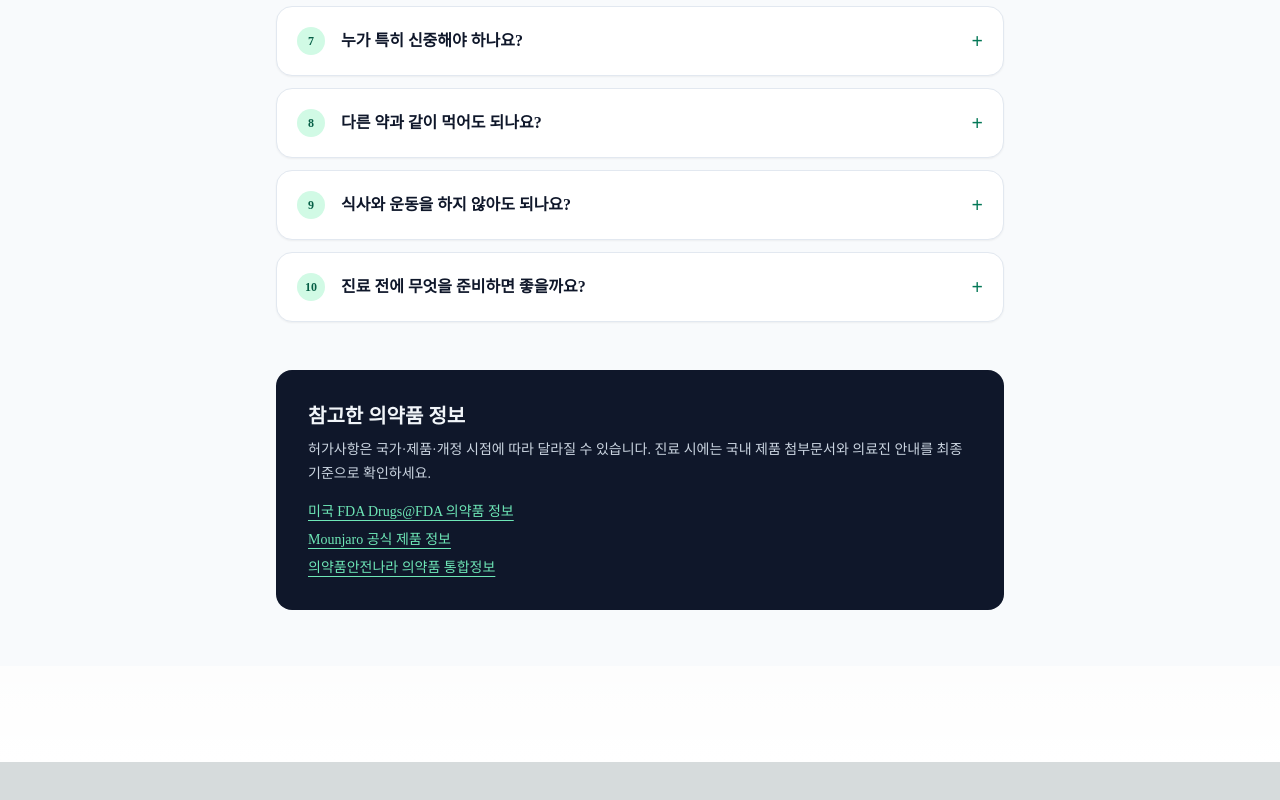
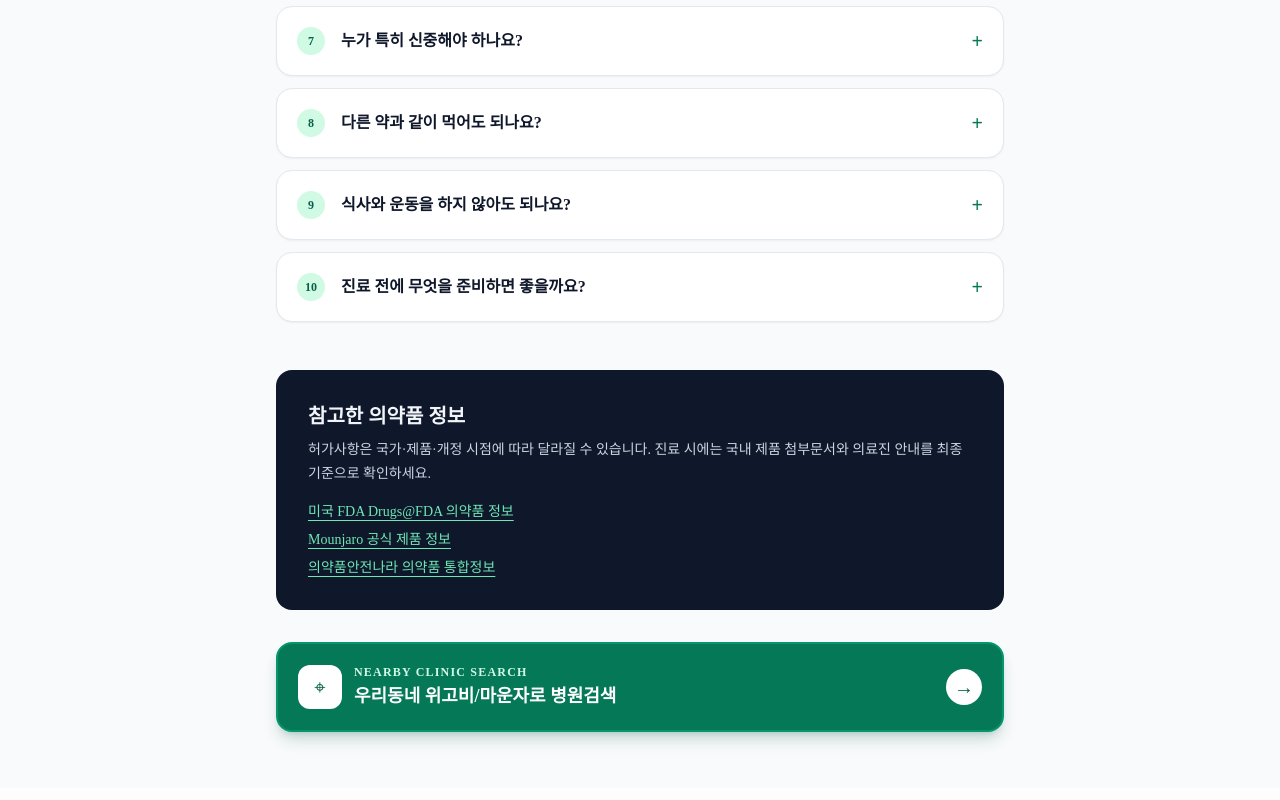
Before and after one commit to feel2174/blog-sitemap, a Next.js app: page /mounjaro-faq in a window 1280 px wide. Shown: the part 1099-1899 px from the top of the page. Before the commit the page ends 1861 px from the top, so only its background shows below. Built offline with nearby package versions, Linux system fonts and the light colour scheme; a web font is replaced by a local one.

Commit message:
feat: add bottom clinic search CTA

```diff
--- a/src/app/mounjaro-faq/page.tsx
+++ b/src/app/mounjaro-faq/page.tsx
@@ -133,6 +133,20 @@ export default function MounjaroFaqPage() {
             <li><a href="https://nedrug.mfds.go.kr/">의약품안전나라 의약품 통합정보</a></li>
           </ul>
         </section>
+
+        <a
+          href="https://www.modoodoc.com/"
+          className="group mt-8 flex items-center justify-between gap-4 rounded-2xl border-2 border-emerald-600 bg-emerald-700 p-5 text-white shadow-lg shadow-emerald-900/20 transition hover:-translate-y-0.5 hover:bg-emerald-800 focus:outline-none focus:ring-4 focus:ring-emerald-200"
+        >
+          <span className="flex items-center gap-3">
+            <span className="flex h-11 w-11 shrink-0 items-center justify-center rounded-xl bg-white text-xl text-emerald-800">⌖</span>
+            <span>
+              <span className="block text-xs font-extrabold tracking-widest text-emerald-100">NEARBY CLINIC SEARCH</span>
+              <span className="mt-0.5 block text-base font-extrabold sm:text-lg">우리동네 위고비/마운자로 병원검색</span>
+            </span>
+          </span>
+          <span className="flex h-9 w-9 shrink-0 items-center justify-center rounded-full bg-white text-xl font-bold text-emerald-800 transition-transform group-hover:translate-x-1">→</span>
+        </a>
       </section>
     </main>
   );
```
